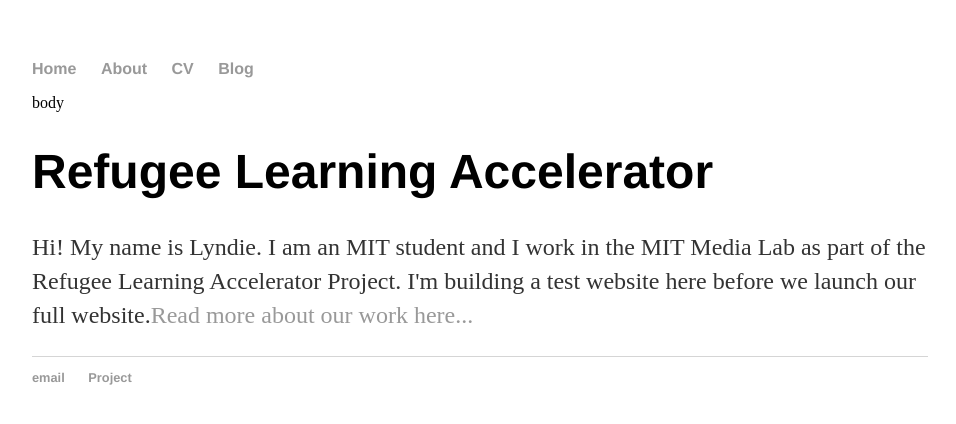
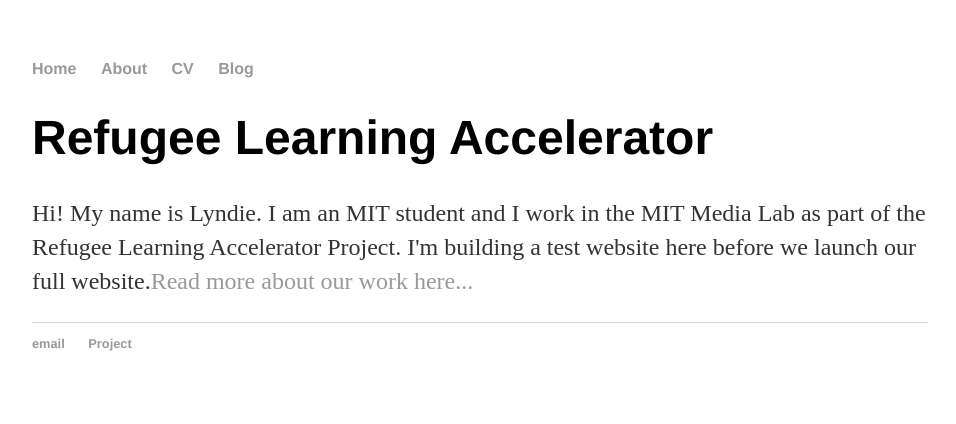
Before and after one commit to Refugee-Learning-Accelerator/Refugee-Learning-Accelerator.github.io, a Jekyll site: the page built from index.html, in a window 1280 px wide. Shown: the top 424 px of the page, without its empty margins (160-1116 px from the left). Built offline with Jekyll 4.4.1, drawn with Linux system fonts in a browser that asks for light colours.

Commit message:
Update default.html

```diff
--- a/_layouts/default.html
+++ b/_layouts/default.html
@@ -15,7 +15,7 @@
 	    		</ul>
 			</nav>
 			<div class="container">
-			body {{background-color: red;font-family: "Arial Black", Helvetica, sans-serif;font-size: 16em;color: blue;}}
+			{{background-color: red;font-family: "Arial Black", Helvetica, sans-serif;font-size: 16em;color: blue;}}
 
 			{{ content }}
 
```
